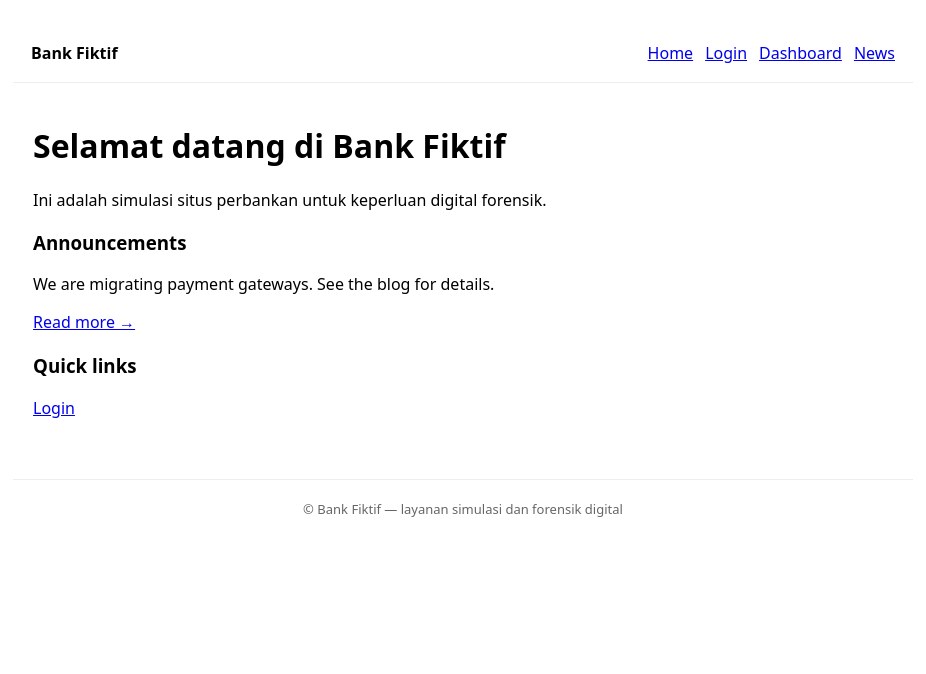
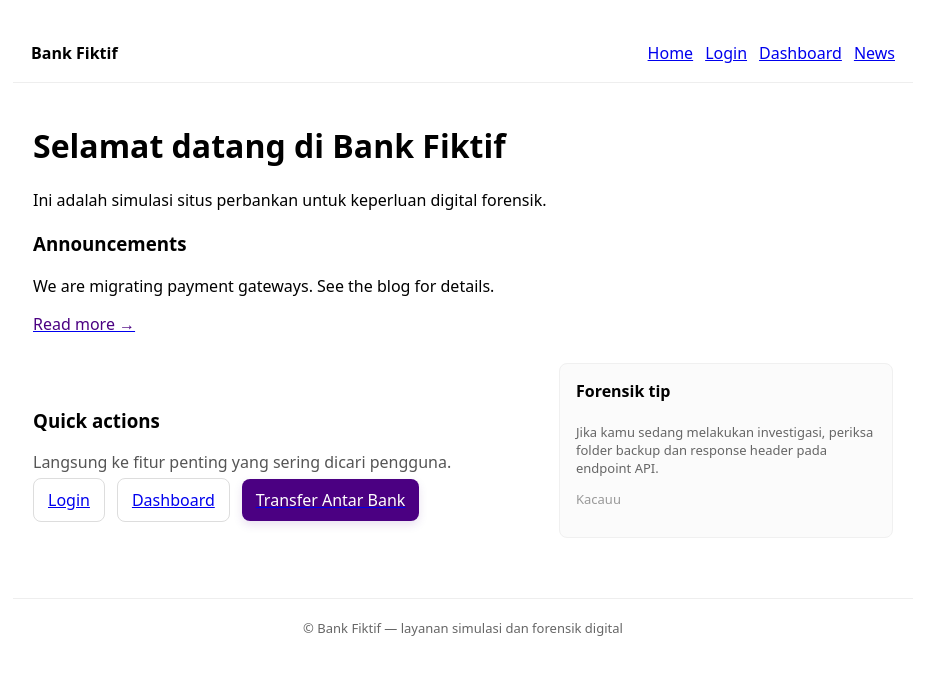
Before and after one commit to Poetr123/webpuzzle, a Next.js app: page / in a window 1280 px wide. Shown: the top 674 px of the page, without its empty margins (177-1103 px from the left). Built offline with nearby package versions, Linux system fonts and the light colour scheme.

Commit message:
update fitur

```diff
--- a/pages/index.js
+++ b/pages/index.js
@@ -1,6 +1,7 @@
 import Header from '../components/Header'
 import Footer from '../components/Footer'
 import Link from 'next/link'
+
 export default function Home(){
   return (
     <div style={{maxWidth:900, margin:'24px auto', fontFamily:'system-ui, sans-serif'}}>
@@ -8,15 +9,57 @@ export default function Home(){
       <main style={{padding:20}}>
         <h1>Selamat datang di Bank Fiktif</h1>
         <p>Ini adalah simulasi situs perbankan untuk keperluan digital forensik.</p>
-        <section>
+
+        <section style={{marginTop:20}}>
           <h3>Announcements</h3>
           <p>We are migrating payment gateways. See the blog for details.</p>
-          <Link href="/blog"><a>Read more →</a></Link>
+          <Link href="/blog"><a style={{color:'#4b0082'}}>Read more →</a></Link>
         </section>
-        <section style={{marginTop:20}}>
-          <h3>Quick links</h3>
-          <Link href="/login"><a>Login</a></Link>
+
+        <section style={{marginTop:28, display:'flex', gap:16, alignItems:'center'}}>
+          <div style={{flex:1}}>
+            <h3>Quick actions</h3>
+            <p style={{color:'#555'}}>Langsung ke fitur penting yang sering dicari pengguna.</p>
+            <div style={{marginTop:12, display:'flex', gap:12}}>
+              <Link href="/login">
+                <a style={{
+                  padding:'10px 14px',
+                  borderRadius:8,
+                  border:'1px solid #ddd',
+                  textDecoration:'none'
+                }}>Login</a>
+              </Link>
+
+              <Link href="/dashboard">
+                <a style={{
+                  padding:'10px 14px',
+                  borderRadius:8,
+                  border:'1px solid #ddd',
+                  textDecoration:'none'
+                }}>Dashboard</a>
+              </Link>
+
+              {/* Tombol baru agar mudah menemukan halaman transfer */}
+              <Link href="/transfer">
+                <a style={{
+                  padding:'10px 14px',
+                  borderRadius:8,
+                  background:'#4b0082',
+                  color:'white',
+                  textDecoration:'none',
+                  boxShadow:'0 4px 10px rgba(75,0,130,0.12)'
+                }}>Transfer Antar Bank</a>
+              </Link>
+            </div>
+          </div>
+
+          <aside style={{width:300, padding:16, border:'1px solid #f0f0f0', borderRadius:8, background:'#fbfbfb'}}>
+            <h4 style={{marginTop:0}}>Forensik tip</h4>
+            <p style={{fontSize:13, color:'#666'}}>Jika kamu sedang melakukan investigasi, periksa folder backup dan response header pada endpoint API.</p>
+            <p style={{fontSize:13, color:'#999', marginTop:6}}>Kacauu</p>
+          </aside>
         </section>
+
       </main>
       <Footer />
     </div>
```
